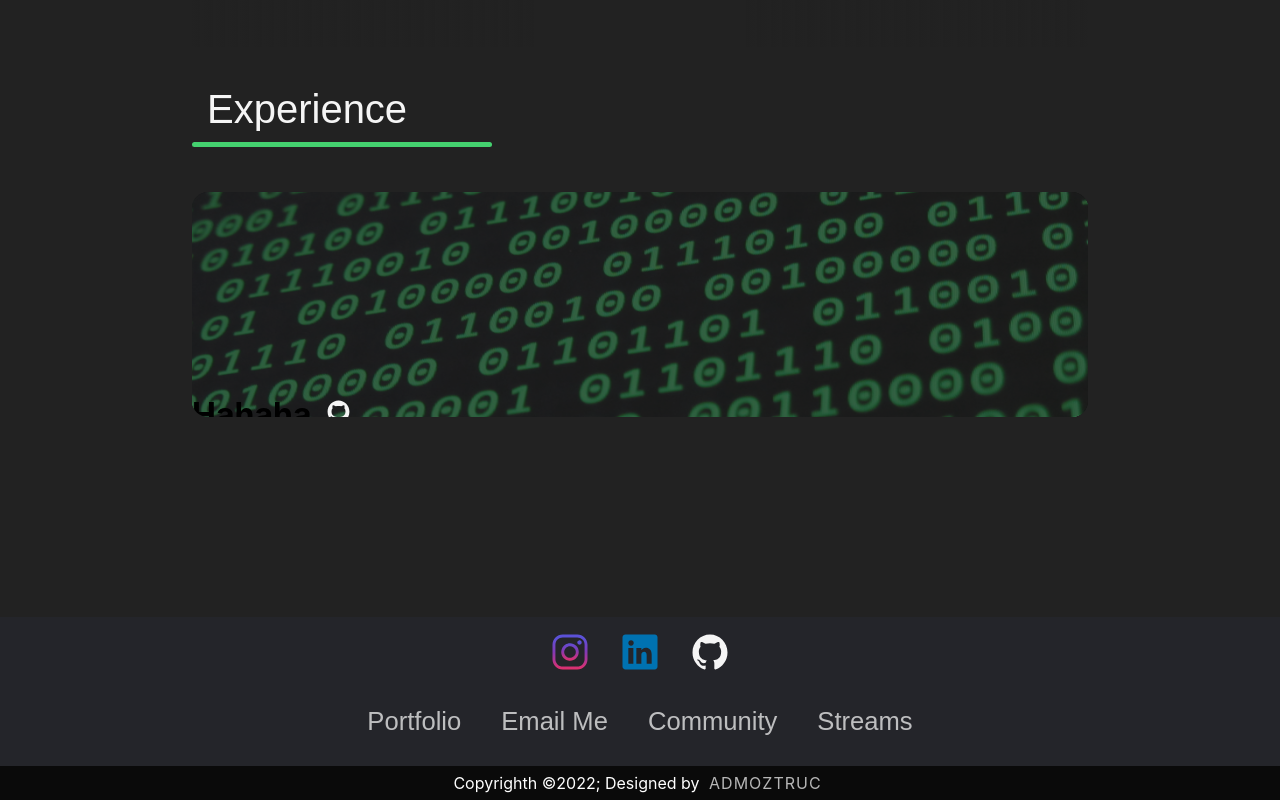
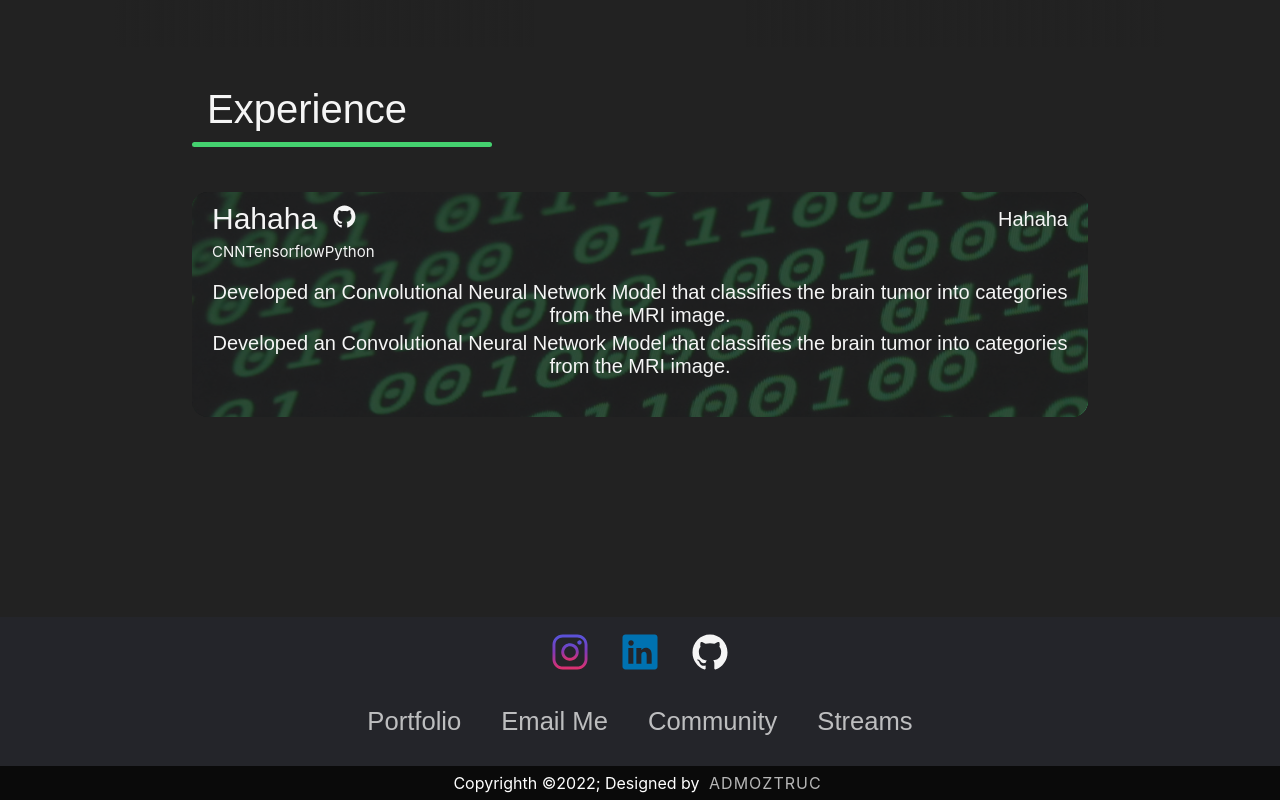
Before and after one commit to FarukEfe/personal-website, a React (Create React App) app: page / in a window 1280 px wide. Shown: the part 2548-3348 px from the top of the page. Built offline with nearby package versions, Linux system fonts and the light colour scheme; a web font is replaced by a local one.

Commit message:
Entry cards functioning as intended

```diff
--- a/src/Components/Entry/index.js
+++ b/src/Components/Entry/index.js
@@ -6,7 +6,29 @@ class Entry extends React.Component {
 
     get_description() {
         // This function will go thru every single item in dictionary to get entry list items and display them
-        return <li></li>
+        let d_list = this.props.entry.description;
+        let list_items = [];
+        for (let i=0;i<d_list.length;i++) {
+            let item = d_list[i];
+            let tag = <li className="entry-desc-item stick-medium">{item}</li>;
+            list_items.push(tag);
+        }
+        return <ul>
+            {list_items}
+        </ul>;
+    }
+
+    get_tags() {
+        // Gets tags for a given experience for display
+        let tag_list = this.props.entry.tags;
+        let html_tags = [];
+        for (let i=0;i<tag_list.length;i++) {
+            let data = tag_list[i];
+            let html_item = <span className="entry-tags">{data}</span>;
+            html_tags.push(html_item);
+        }
+
+        return html_tags;
     }
 
     render() {
@@ -15,15 +37,18 @@ class Entry extends React.Component {
                 <div className="entry-info">
                     <div className="title-row">
                         <div className="push-left">
-                            <h1 className="entry-title">{this.props.entry.title}</h1>
+                            <h1 className="entry-title stick-semibold">{this.props.entry.title}</h1>
                             <a className="entry-source" href={this.props.entry.url}><img alt="" src={process.env.PUBLIC_URL + "/images/socials/" + this.props.entry.logo} style={{width: 25, height: 25}} /></a>
                         </div>
                         <div className="push-right">
-                            <h2 className="period">{this.props.entry.title}</h2>
+                            <h2 className="entry-period stick-medium">{this.props.entry.title}</h2>
                         </div>
                     </div>
+                    <div className="tags">
+                        {this.get_tags()}
+                    </div>
                     <div className="entry-items">
-                        <ul>{this.get_description()}</ul>
+                        {this.get_description()}
                     </div>
                 </div>
                 <div className="entry-filter" />
--- a/src/Components/Entry/styles.css
+++ b/src/Components/Entry/styles.css
@@ -1,51 +1,58 @@
 .entry {
-    max-width: 95vw;
+    max-width: 1500px;
     max-height: 1500px;
-    width: 1000px;
+    width: 100%;
     height: 225px;
-
-    display: grid;
-    grid-template-columns: 1;
-    grid-template-rows: 1;
-    /*
-    -ms-grid-column-align: center;
-    -ms-grid-row-align: center;
-    */
 
     border-radius: 16px;
     overflow: hidden;
+
+    color: whitesmoke !important;
+    position: relative; /* Children position: absolute only works if this is relaltive */
 }
 
 /* Common Properties */
 
 .entry-info, .entry-filter, .entry-background {
-    grid-column: 1;
-    grid-row: 1;
+    position: absolute;
+    top: 0;
+    left: 0;
+}
+
+.entry-info, .entry-filter {
     width: 100%;
+}
 
-    position: relative;
+.entry-background {
+    width: 1500px;
 }
 
 /* Content section for entry */
 
 .entry-info {
     height: 100%;
+    padding: 10px 20px;
     z-index: 9;
 
     display: flex;
     flex-direction: column;
     align-items: start;
-    justify-content: center;
-    gap: 30px;
+    justify-content: start;
+    gap: 5px;
 }
 
 .title-row {
     width: 100%;
     height: fit-content;
+    display: flex;
+    flex-direction: row;
+    align-items: center;
+    justify-content: space-between;
 }
 
 .title-row .push-left, .title-row .push-right {
     display: inline-block;
+    width: fit-content;
 }
 
 .title-row .push-left {
@@ -54,12 +61,40 @@
     gap: 15px;
 }
 
+.entry-source {
+    cursor: pointer;
+}
+
+.entry-title {
+    font-size: 30px;
+}
+
+.entry-items, .entry-period {
+    font-size: 20px;
+}
+
+.entry-items {
+    padding-top: 15px;
+}
+
+.entry-items ul {
+    list-style-type:  disc !important;
+}
+
+.entry-items ul li {
+    padding-bottom: 5px;
+}
+
+.entry-tags {
+    font-size: 15px;
+}
+
 /* Filter & Background */
 
 .entry-filter {
     height: 100%;
     background-color: #222;
-    opacity: 0.7;
+    opacity: 0.8;
     z-index: 8;
 }
 
--- a/src/Pages/Education/styles.css
+++ b/src/Pages/Education/styles.css
@@ -6,8 +6,6 @@
     align-items: center;
     justify-content: center;
     gap: -130px;
-
-    overflow: hidden;
 }
 
 /* Navigation Items */
--- a/src/Pages/Experiences/index.js
+++ b/src/Pages/Experiences/index.js
@@ -4,10 +4,15 @@ import Entry from "../../Components/Entry";
 import "./styles.css";
 
 let sample_entry = {
+    background: "binary-bg.jpg",
     title: "Hahaha",
     logo: "github.svg",
-    link: "/",
-    background: "binary-bg.jpg"
+    tags: ["CNN","Tensorflow","Python"],
+    url: "/",
+    description: [
+        "Developed an Convolutional Neural Network Model that classifies the brain tumor into categories from the MRI image.",
+        "Developed an Convolutional Neural Network Model that classifies the brain tumor into categories from the MRI image."
+    ]
 }
 
 export default function Experiences(props) {
```
